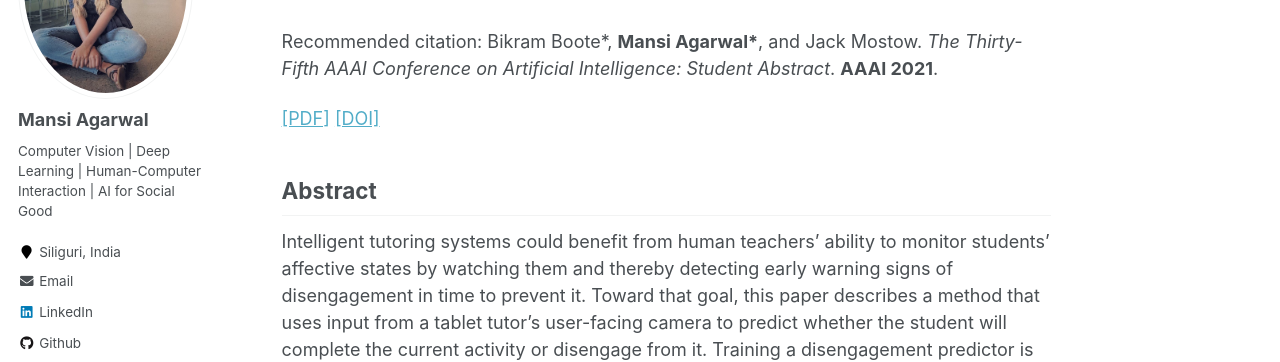
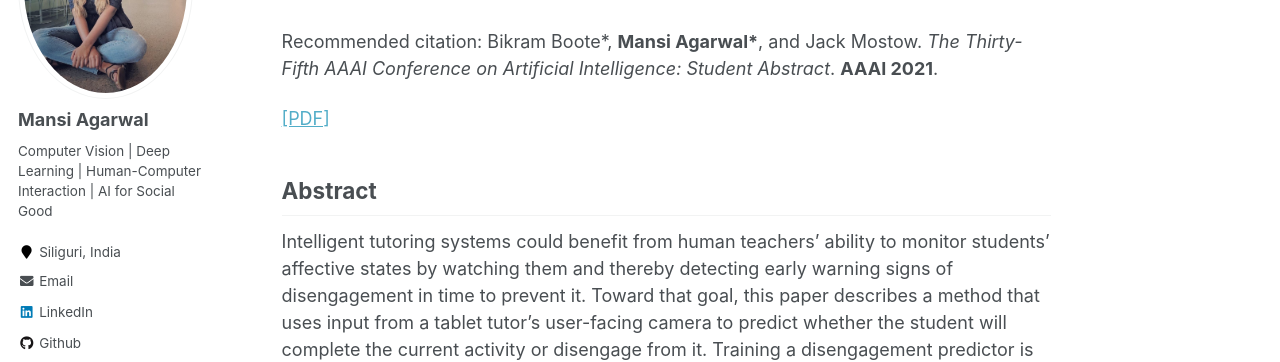
Before and after one commit to MansiAgarwal11/MansiAgarwal11.github.io, a Jekyll site: the page built from _publications/earlypred.md, in a window 1280 px wide and 1316 px high. Shown: the part 242-604 px from the top of the window. Built offline with Jekyll 4.4.1, drawn with Linux system fonts in a browser that asks for light colours.

Commit message:
Update earlypred.md

```diff
--- a/_publications/earlypred.md
+++ b/_publications/earlypred.md
@@ -7,7 +7,7 @@ date: 2021-2-30
 citation: 'Bikram Boote*, <b>Mansi Agarwal*</b>, and Jack Mostow. <i>The Thirty-Fifth AAAI Conference on Artificial Intelligence: Student Abstract</i>. <b>AAAI 2021</b>.'
 ---
 
-[[PDF]](https://mansiagarwal11.github.io/files/AAAI21.pdf)      [[DOI]](https://arxiv.org/pdf/2010.12810.pdf)
+[[PDF]](https://mansiagarwal11.github.io/files/AAAI21.pdf)
 
 ## Abstract
 Intelligent tutoring systems could benefit from human teachers’ ability to monitor students’ affective states by watching them and thereby detecting early warning signs of disengagement in time to prevent it. Toward that goal, this paper describes a method that uses input from a tablet tutor’s user-facing camera to predict whether the student will complete the current activity or disengage from it. Training a disengagement predictor is useful not only in itself but also in identifying visual indicators of negative affective states even when they don’t lead to non-completion of the task. Unlike prior work that relied on tutor-specific features, the method relies solely on visual features and so could potentially apply to other tutors. We present a deep learning method to make such predictions based on a Long Short Term Memory (LSTM) model that uses a target replication loss function. We train and test the model on screen capture videos of children in Tanzania using a tablet tutor to learn basic Swahili literacy and numeracy. We achieve balanced-class-size prediction accuracy of 73.3% when 40% of the activity is still left.
```
